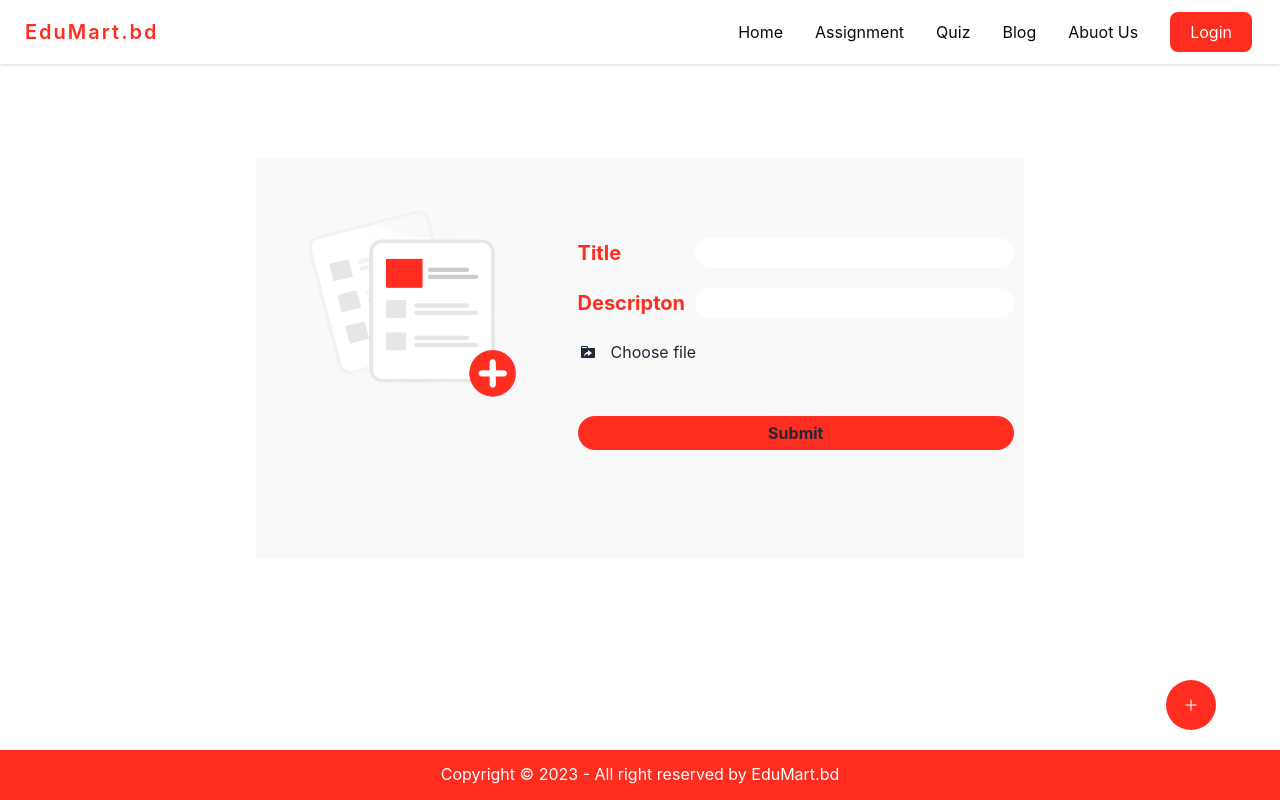
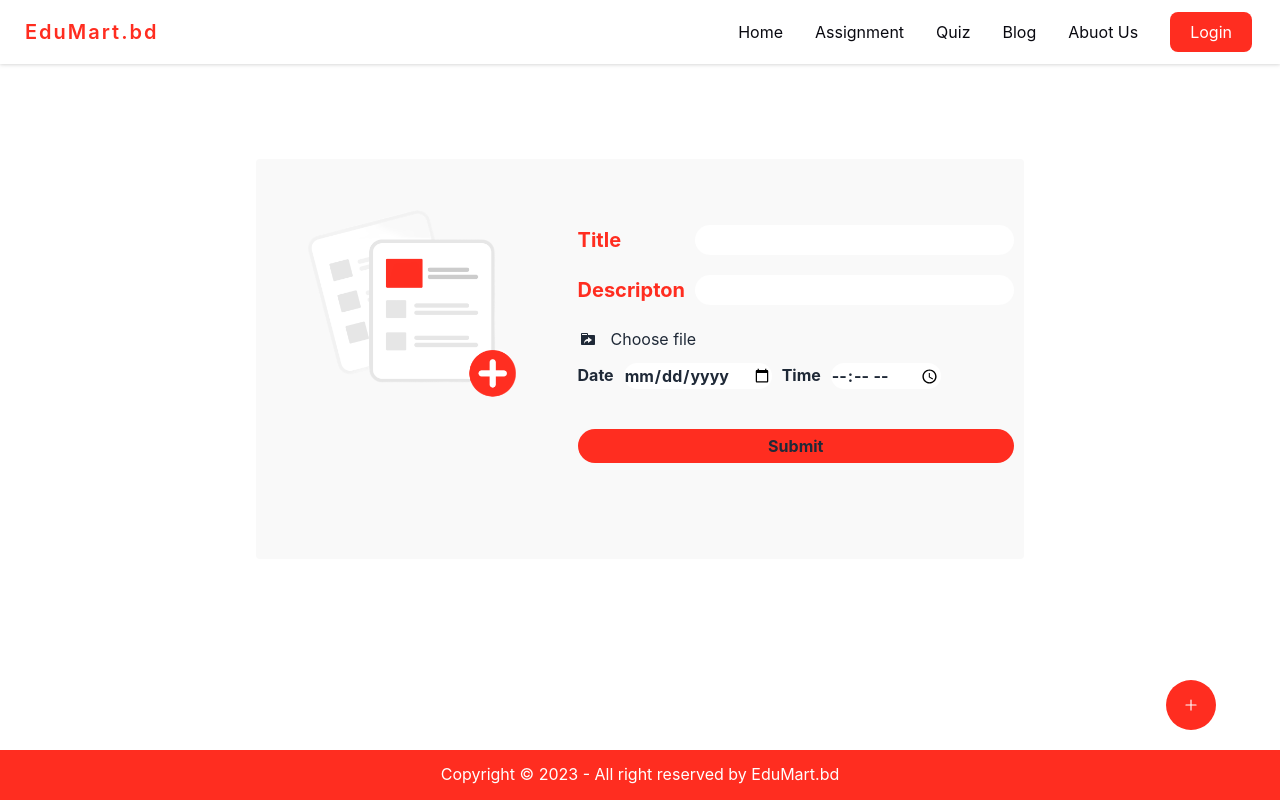
Before and after one commit to grsagor/lms-client-side, a React (Create React App) app: page /addtask in a window 1280 px wide. Built offline with nearby package versions, Linux system fonts and the light colour scheme; no server answers.

Commit message:
date and time input field added

```diff
--- a/src/Shared/Posts/Assignment/Assignment.js
+++ b/src/Shared/Posts/Assignment/Assignment.js
@@ -12,6 +12,16 @@ const Assignment = () => {
                 <div className='main-part'>
                     <div className='heading-photo'>
                         <h1>ASSIGNMENT</h1>
+                        <div className='deadline'>
+                            <div className=''>
+                                <label for=''>Date</label>
+                                <input {...register("assignment")} type='date' className="" />
+                            </div>
+                            <div className=''>
+                                <label for=''>Time</label>
+                                <input {...register("assignment")} type='time' className="" />
+                            </div>
+                        </div>
                         <img src={img1} className='task-photo' />
                     </div>
                     <div className='add-submit'>
--- a/src/Shared/Posts/Quiz/AddQuiz.js
+++ b/src/Shared/Posts/Quiz/AddQuiz.js
@@ -47,14 +47,26 @@ const AddQuiz = () => {
       <div className="addquiz-body">
         <form onSubmit={handleSubmit}>
           <div className='addquiz-firstsec'>
-            <div className='addquiz-label-input'>
+           <div>
+           <div className='addquiz-label-input'>
               <label for='' className='addquiz-label'>Title</label>
-              <input {...register("addtask")} type='test' className="" />
+              <input {...register("addquiz")} type='text' className="" />
             </div>
             <div className='addquiz-label-input'>
               <label for=''>Descripton</label>
-              <input {...register("addtask")} type='test'  className="" />
+              <input {...register("addquiz")} type='text'  className="" />
             </div>
+           </div>
+           <div>
+           <div className='addquiz-label-input'>
+              <label for=''>Date</label>
+              <input {...register("addquiz")} type='date'  className="" />
+            </div>
+            <div className='addquiz-label-input'>
+              <label for=''>Time</label>
+              <input {...register("addquiz")} type='time'  className="" />
+            </div>
+           </div>
           </div>
           <hr className='w-20px' />
           <div className="flex flex-row justify-start px-5  text-xl font-bold">
--- a/src/Shared/Posts/Quiz/Quiz.js
+++ b/src/Shared/Posts/Quiz/Quiz.js
@@ -2,7 +2,7 @@ import React from 'react';
 import { useForm } from 'react-hook-form';
 
 const Quiz = () => {
-    const { register, handleSubmit} = useForm();
+    const { register, handleSubmit } = useForm();
 
     return (
         <>
@@ -11,13 +11,23 @@ const Quiz = () => {
             </div>
             <div className='main-part rounded'>
                 <div className='quiz-first-sec'>
-                <h1>Quiz</h1>
+                    <div>
+                        <div className='quiz-label-input'>
+                            <label for=''>Date</label>
+                            <input {...register("assignment")} type='date' className="" />
+                        </div>
+                        <div className='quiz-label-input'>
+                            <label for=''>Time</label>
+                            <input {...register("assignment")} type='time' className="" />
+                        </div>
+                    </div>
                     <h1>1 out of 10</h1>
+
                 </div>
                 <hr className='w-20px' />
                 <div>
 
-                <form  onSubmit={handleSubmit()}>
+                    <form onSubmit={handleSubmit()}>
                         <div className='quiz-body'>
                             <h1>Q.What is your profession?</h1>
                             <div className="quiz-input">
--- a/src/Shared/Posts/Tasks/Addtask.js
+++ b/src/Shared/Posts/Tasks/Addtask.js
@@ -16,17 +16,23 @@ const Addtask = () => {
                 <form className='task-body'>
                     <div className='task-label-input'>
                         <label for='' className='task-label'>Title</label>
-                        <input {...register("addtask")} type='test' className="task-input" />
+                        <input {...register("addtask")} type='text' className="task-input" />
                     </div>
                     <div className='task-label-input'>
                         <label for=''>Descripton</label>
-                        <input {...register("addtask")} type='test' className="task-input" />
+                        <input {...register("addtask")} type='text' className="task-input" />
                     </div>
 
                     <div className='option-design p-3'>
                     <GoFileSymlinkDirectory></GoFileSymlinkDirectory>
                         <label for='file'><span>Choose file</span></label>
                         <input {...register("addtask")} type='file' id='file' className='inputfile' />
+                    </div>
+                    <div className='date-time'>
+                        <label for='file'><span>Date</span></label>
+                        <input {...register("addtask")} type='date' id='file' className='' />
+                        <label for='file'><span>Time</span></label>
+                        <input {...register("addtask")} type='time' id='file' className='' />
                     </div>
                     <div className='task-btn'>
                     <button>Submit</button>
--- a/src/Styles/Styles.css
+++ b/src/Styles/Styles.css
@@ -294,7 +294,12 @@ hr {
     margin: auto;
     padding: 20px;
 }
-
+.deadline{
+    display: flex;
+    justify-content: start;
+    gap: 60px;
+    padding-top: 10px;
+}
 .heading-photo {
     display: grid;
     justify-content: center;
@@ -340,6 +345,13 @@ hr {
     justify-content: space-between;
     padding: 10px 20px;
 }
+.quiz-label-input{
+    display: flex;
+    padding: 5px;
+    justify-items: start;
+    justify-content: space-between;
+    gap: 10px;
+}
 
 .quiz-input {
     display: grid;
@@ -380,6 +392,7 @@ hr {
     display: flex;
     align-items: center;
     background-color: var(--gray-color);
+    border-radius: 4px;
 }
 .task-img{
     height: 400px;
@@ -418,6 +431,15 @@ hr {
 .task-btn{
     padding:40px 10px;
 }
+.date-time{
+    display: flex;
+    font-weight: bold;
+    padding-right: 10px;
+
+}
+.date-time input{
+   border-radius: 9999px;
+}
 /****************************************Addquiz*********************/
 .addquiz-heading{
    display: grid;
@@ -453,10 +475,11 @@ hr {
 }
 .addquiz-firstsec{
     width: 100%;
-    display: grid;
+    display: flex;
     justify-content: center;
     justify-items: end;
     padding-top: 10px;
+    gap: 35px;
 }
 .addquiz-firstsec input{
     border-bottom: 1px solid #FF2D20;
```
Lines whose indentation alone changed are shown as unchanged.
